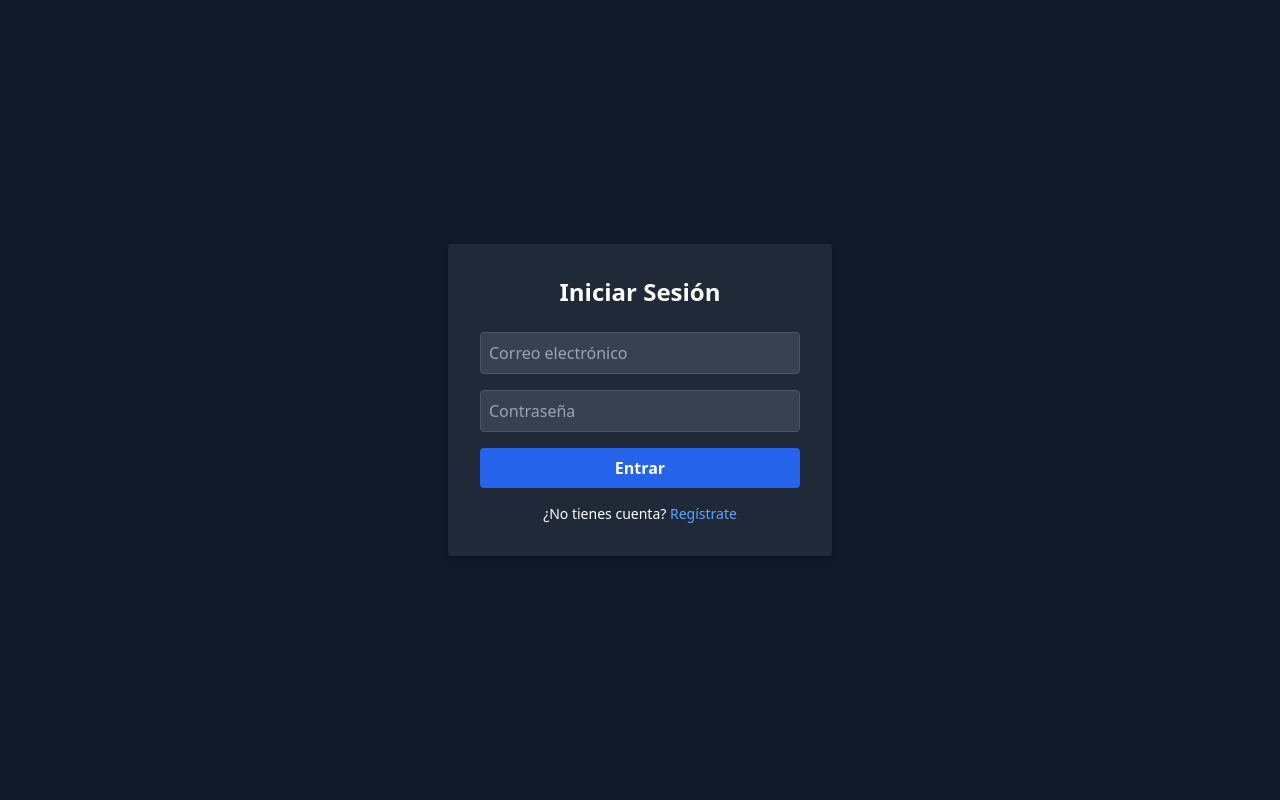
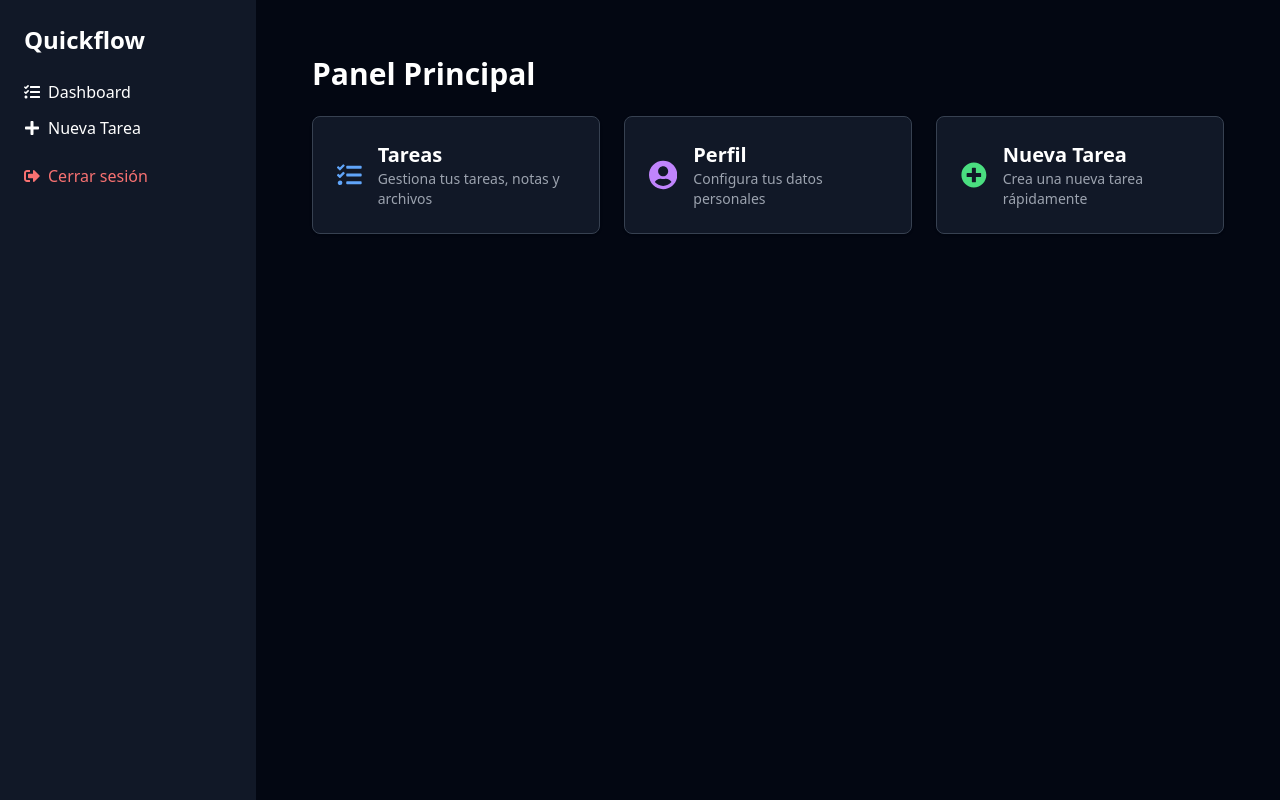
Before and after one commit to elisarrtech/quickflow-frontend, a React (Vite) app: page /dashboard in a window 1280 px wide. Before the commit this address led to /login. Built offline with nearby package versions, Linux system fonts and the light colour scheme.

Commit message:
Update Dashboard.jsx

```diff
--- a/src/pages/Dashboard.jsx
+++ b/src/pages/Dashboard.jsx
@@ -1,106 +1,49 @@
-import { useEffect, useState } from "react";
-import { useNavigate, Link } from "react-router-dom";
-import Tareas from "./Tareas";
+// src/pages/Dashboard.jsx
+import React from 'react';
+import DashboardLayout from '../components/DashboardLayout';
+import { Link } from 'react-router-dom';
+import { FaTasks, FaUserCircle, FaPlusCircle } from 'react-icons/fa';
 
-function Dashboard() {
-  const navigate = useNavigate();
-  const [loading, setLoading] = useState(true);
+const Dashboard = () => {
+  return (
+    <DashboardLayout>
+      <div className="text-white p-6 max-w-5xl mx-auto">
+        <h1 className="text-3xl font-bold mb-6">Panel Principal</h1>
 
-  useEffect(() => {
-    const token = localStorage.getItem("token");
-    if (!token) {
-      navigate("/login");
-    } else {
-      setLoading(false);
-    }
-  }, [navigate]);
+        <div className="grid grid-cols-1 md:grid-cols-2 lg:grid-cols-3 gap-6">
+          <Link to="/tareas" className="bg-gray-900 p-6 rounded-lg shadow hover:shadow-lg transition border border-gray-700 hover:border-blue-500">
+            <div className="flex items-center gap-4">
+              <FaTasks className="text-3xl text-blue-400" />
+              <div>
+                <h2 className="text-xl font-semibold">Tareas</h2>
+                <p className="text-gray-400 text-sm">Gestiona tus tareas, notas y archivos</p>
+              </div>
+            </div>
+          </Link>
 
-  const handleLogout = () => {
-    localStorage.removeItem("token");
-    navigate("/login");
-  };
+          <Link to="/perfil" className="bg-gray-900 p-6 rounded-lg shadow hover:shadow-lg transition border border-gray-700 hover:border-purple-500">
+            <div className="flex items-center gap-4">
+              <FaUserCircle className="text-3xl text-purple-400" />
+              <div>
+                <h2 className="text-xl font-semibold">Perfil</h2>
+                <p className="text-gray-400 text-sm">Configura tus datos personales</p>
+              </div>
+            </div>
+          </Link>
 
-  if (loading) {
-    return (
-      <div className="min-h-screen bg-gray-900 text-white flex items-center justify-center">
-        <p className="text-lg">Verificando sesión...</p>
+          <Link to="/nueva" className="bg-gray-900 p-6 rounded-lg shadow hover:shadow-lg transition border border-gray-700 hover:border-green-500">
+            <div className="flex items-center gap-4">
+              <FaPlusCircle className="text-3xl text-green-400" />
+              <div>
+                <h2 className="text-xl font-semibold">Nueva Tarea</h2>
+                <p className="text-gray-400 text-sm">Crea una nueva tarea rápidamente</p>
+              </div>
+            </div>
+          </Link>
+        </div>
       </div>
-    );
-  }
-
-  return (
-    <div className="min-h-screen bg-gray-900 text-white flex">
-      {/* Sidebar */}
-      <aside className="w-64 bg-gray-800 p-6">
-        <h2 className="text-2xl font-bold mb-6">Quickflow</h2>
-        <nav className="flex flex-col space-y-4">
-          <Link to="/dashboard" className="hover:text-blue-400">Inicio</Link>
-          <Link to="/tareas" className="hover:text-blue-400">Tareas</Link>
-          <button
-            onClick={handleLogout}
-            className="mt-10 text-red-400 hover:text-red-500 text-left"
-          >
-            Cerrar sesión
-          </button>
-        </nav>
-      </aside>
-
-      {/* Main Content */}
-      <main className="flex-1 p-10">
-        <h1 className="text-3xl font-bold mb-6">Bienvenido a tu Dashboard 🚀</h1>
-        <p className="text-lg mb-4">Aquí podrás gestionar tus tareas y productividad.</p>
-
-        {/* Renderiza el componente de Tareas */}
-        <Tareas />
-
-        {/* Tarjetas visuales */}
-        <div className="grid grid-cols-1 md:grid-cols-3 gap-6 mt-6">
-          <div className="bg-gray-700 rounded-lg p-4 text-white shadow-md flex flex-col justify-between">
-            <div>
-              <h3 className="text-lg font-semibold mb-1">📝 Tareas</h3>
-              <p className="text-sm text-gray-300">Gestiona tus tareas diarias.</p>
-            </div>
-          </div>
-
-          <div className="bg-gray-700 rounded-lg p-4 text-white shadow-md flex flex-col justify-between">
-            <div>
-              <h3 className="text-lg font-semibold mb-1">📌 Progreso</h3>
-              <p className="text-sm text-gray-300">Visualiza tu avance.</p>
-            </div>
-            <div className="mt-4">
-              <button
-                onClick={() => navigate('/progreso')}
-                className="w-full flex items-center justify-center gap-2 bg-blue-600 hover:bg-blue-700 text-white px-4 py-2 rounded-md transition duration-200"
-              >
-                <span>Ver progreso</span>
-                <svg className="w-4 h-4" fill="currentColor" viewBox="0 0 20 20">
-                  <path d="M11 17a1 1 0 0 1-.7-1.7l4.3-4.3H3a1 1 0 1 1 0-2h11.6l-4.3-4.3A1 1 0 0 1 11.7 3.3l6 6a1 1 0 0 1 0 1.4l-6 6a1 1 0 0 1-.7.3z" />
-                </svg>
-              </button>
-            </div>
-          </div>
-
-          <div className="bg-gray-700 rounded-lg p-4 text-white shadow-md flex flex-col justify-between">
-            <div>
-              <h3 className="text-lg font-semibold mb-1">📈 Estadísticas</h3>
-              <p className="text-sm text-gray-300">Consulta informes de productividad.</p>
-            </div>
-            <div className="mt-4">
-              <button
-                onClick={() => navigate('/estadisticas')}
-                className="w-full flex items-center justify-center gap-2 bg-purple-600 hover:bg-purple-700 text-white px-4 py-2 rounded-md transition duration-200"
-              >
-                <span>Ver estadísticas</span>
-                <svg className="w-4 h-4" fill="currentColor" viewBox="0 0 20 20">
-                  <path d="M11 17a1 1 0 0 1-.7-1.7l4.3-4.3H3a1 1 0 1 1 0-2h11.6l-4.3-4.3A1 1 0 0 1 11.7 3.3l6 6a1 1 0 0 1 0 1.4l-6 6a1 1 0 0 1-.7.3z" />
-                </svg>
-              </button>
-            </div>
-          </div>
-        </div>
-      </main>
-    </div>
+    </DashboardLayout>
   );
-}
+};
 
 export default Dashboard;
```
